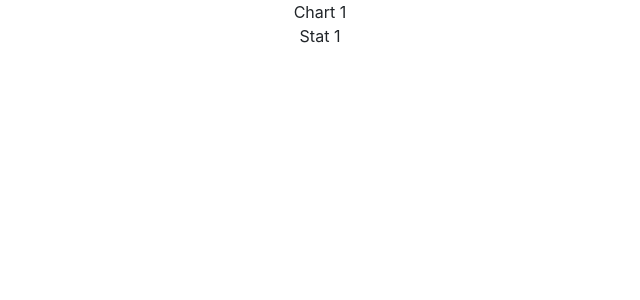
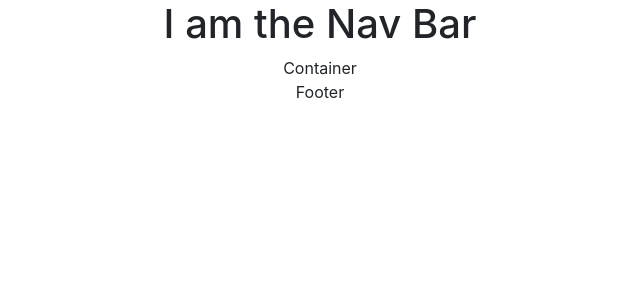
Before and after one commit to ChanakaR/bee-inventory, a React (Create React App) app: page / in a window 1280 px wide. Shown: the top 300 px of the page, without its empty margins (320-960 px from the left). Built offline with nearby package versions, Linux system fonts and the light colour scheme.

Commit message:
added NavBar to main container

```diff
--- a/src/App.js
+++ b/src/App.js
@@ -1,12 +1,12 @@
 import React from 'react';
 import './App.css';
 
-import Dashboard from './containers/Dashboard/Dashboard';
+import InventoryManager from './containers/InventoryManager/InventoryManager';
 
 function App() {
   return (
     <div className="App">
-       <Dashboard />
+       <InventoryManager />
     </div>
   );
 }
--- a/src/components/NavBar/NavBar.js
+++ b/src/components/NavBar/NavBar.js
@@ -0,0 +1,11 @@
+import React from 'react';
+
+const NavBar = () => {
+    return (
+        <div>
+            <h1>I am the Nav Bar</h1>
+        </div>
+    );
+}
+
+export default NavBar;
--- a/src/containers/InventoryManager/InventoryManager.js
+++ b/src/containers/InventoryManager/InventoryManager.js
@@ -1,16 +1,18 @@
 import React, {Component} from 'react';
 
 import Aux from '../../hoc/Aux';
-import moduleName from 'module'
+import NavBar from '../../components/NavBar/NavBar';
 
 class InventoryManager extends Component {
     render() {
         return (
             <Aux>
-                <div>NavBar</div>
+                <NavBar />
                 <div>Container</div>
                 <div>Footer</div>
             </Aux>
         );
     }
 }
+
+export default InventoryManager;
```
